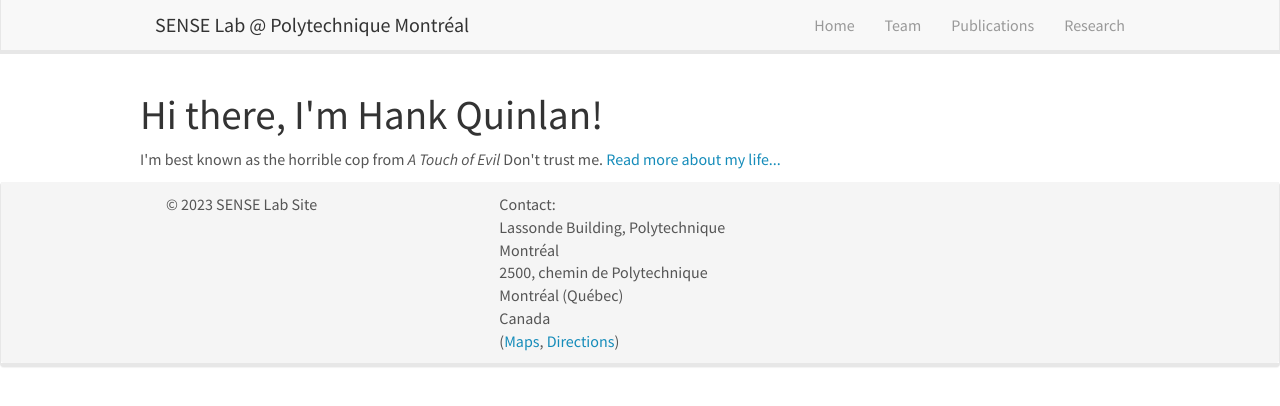
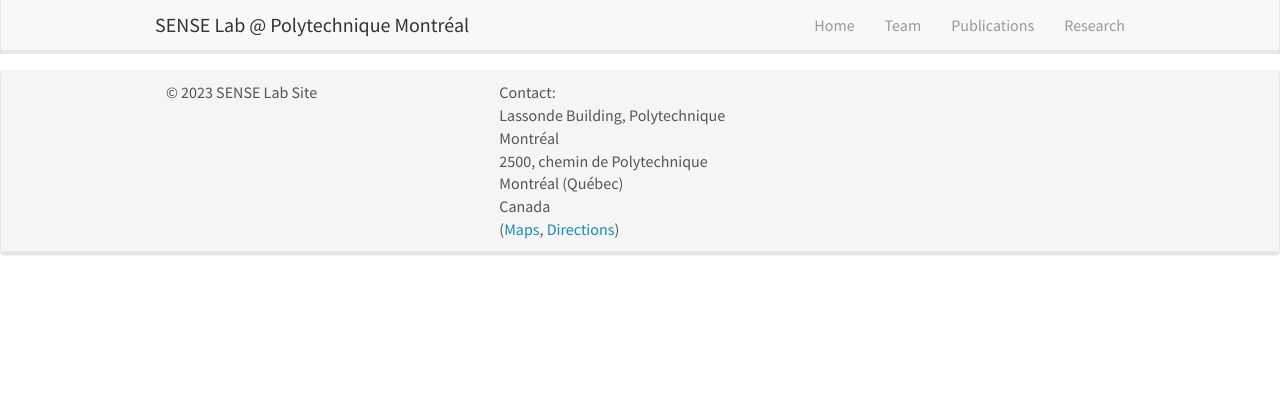
Before and after one commit to SENSE-Research-Lab/sense-research-lab.github.io, a Jekyll site: the page built from index.html, in a window 1280 px wide. Shown: the top 406 px of the page. Built offline with Jekyll 4.4.1, drawn with Linux system fonts in a browser that asks for light colours; nearby versions of some CDN libraries.

Commit message:
Changing logo and other info

```diff
--- a/_config.yml
+++ b/_config.yml
@@ -6,10 +6,10 @@
 # 'jekyll serve'. If you change this file, please restart the server process.
 
 # Site settings
-title: The Allan Lab
-email: your-email@domain.com
+title: The SENSE Lab
+#email:
 description: > # this means to ignore newlines until "baseurl:"
-  Website of the AllanLab.
+  Website of the SENSE Lab
 baseurl: ""
 url: ""
 
--- a/index.html
+++ b/index.html
@@ -2,7 +2,3 @@
 layout: default
 title: Hank Quinlan, Horrible Cop
 ---
-<div class="blurb">
-	<h1>Hi there, I'm Hank Quinlan!</h1>
-	<p>I'm best known as the horrible cop from <em>A Touch of Evil</em> Don't trust me. <a href="/about">Read more about my life...</a></p>
-</div><!-- /.blurb -->
```
Also changed, not shown: favicon.ico, images/favicon.ico.
